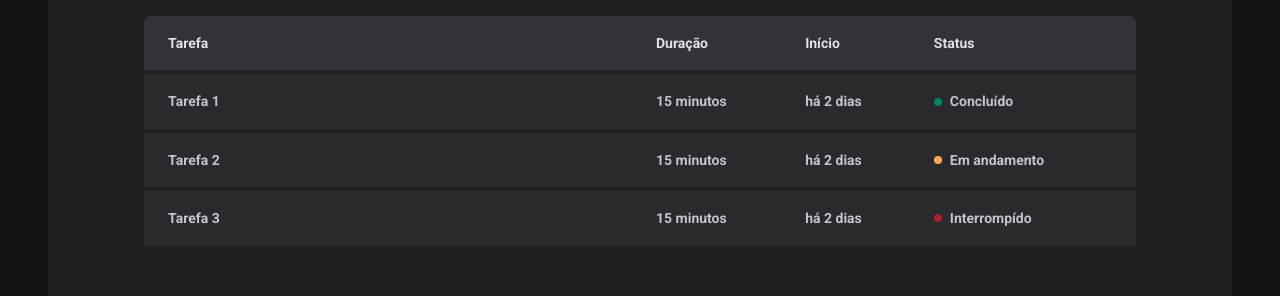
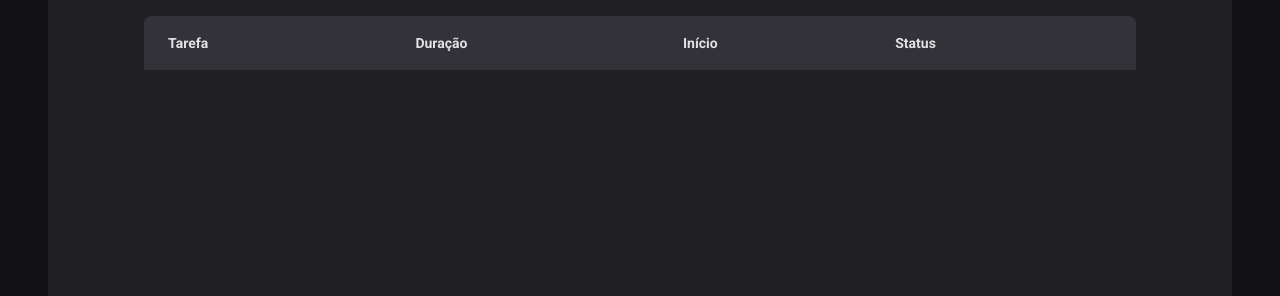
Before and after one commit to jimdmm/Ignite-timer, a React (Vite) app: page /history in a window 1280 px wide. Shown: the part 220-516 px from the top of the page. Built offline with nearby package versions, Linux system fonts and the light colour scheme.

Commit message:
adding useReducer

```diff
--- a/src/contexts/CyclesContext.tsx
+++ b/src/contexts/CyclesContext.tsx
@@ -1,4 +1,4 @@
-import { createContext, ReactNode, useState } from 'react'
+import { createContext, ReactNode, useReducer, useState } from 'react'
 
 interface Cycle {
   id: string
@@ -31,25 +31,69 @@ interface CyclesContextProviderProps {
   children: ReactNode
 }
 
+interface CyclesState {
+  cycles: Cycle[]
+  activeCycleId: string | null
+}
+
 export function CyclesContextProvider({
   children,
 }: CyclesContextProviderProps) {
-  const [cycles, setCycles] = useState<Cycle[]>([])
+  const [cyclesState, dispatch] = useReducer(
+    (state: CyclesState, action: any) => {
+      switch (action.type) {
+        case 'ADD_NEW_CYCLE':
+          return {
+            ...state,
+            cycles: [...state.cycles, action.payload.newCycle],
+            activeCycleId: action.payload.newCycle.id,
+          }
+        case 'INTERRUPT_CURRENT_CYCLE':
+          return {
+            ...state,
+            cycles: state.cycles.map((cycle) => {
+              if (cycle.id === state.activeCycleId) {
+                return { ...cycle, interruptedDate: new Date() }
+              } else {
+                return cycle
+              }
+            }),
+            activeCycleId: null,
+          }
+        case 'MARK_CURRENT_CYCLE_AS_FINISHED':
+          return {
+            ...state,
+            cycles: state.cycles.map((cycle) => {
+              if (cycle.id === state.activeCycleId) {
+                return { ...cycle, finishedDate: new Date() }
+              } else {
+                return cycle
+              }
+            }),
+            activeCycleId: null,
+          }
+        default:
+          return state
+      }
+    },
+    {
+      cycles: [],
+      activeCycleId: null,
+    },
+  )
+
   const [amountSecondsPassed, setAmountSecondsPassed] = useState<number>(0)
-  const [activeCycleId, setActiveCycleId] = useState<string | null>(null)
 
+  const { cycles, activeCycleId } = cyclesState
   const activeCycle = cycles.find((cycle) => cycle.id === activeCycleId)
 
   function markCurrentCycleAsFinished() {
-    setCycles((state) =>
-      state.map((cycle) => {
-        if (cycle.id === activeCycleId) {
-          return { ...cycle, finishedDate: new Date() }
-        } else {
-          return cycle
-        }
-      }),
-    )
+    dispatch({
+      type: 'MARK_CURRENT_CYCLE_AS_FINISHED',
+      payload: {
+        activeCycleId,
+      },
+    })
   }
 
   function setSecondsPassed(seconds: number) {
@@ -64,23 +108,23 @@ export function CyclesContextProvider({
       startDate: new Date(),
     }
 
-    setCycles((state) => [...state, newCycle])
-    setActiveCycleId(newCycle.id)
+    dispatch({
+      type: 'ADD_NEW_CYCLE',
+      payload: {
+        newCycle,
+      },
+    })
+
     setAmountSecondsPassed(0)
   }
 
   function interruptCycle() {
-    setCycles((state) =>
-      state.map((cycle) => {
-        if (cycle.id === activeCycleId) {
-          return { ...cycle, interruptedDate: new Date() }
-        } else {
-          return cycle
-        }
-      }),
-    )
-
-    setActiveCycleId(null)
+    dispatch({
+      type: 'INTERRUPT_CURRENT_CYCLE',
+      payload: {
+        activeCycleId,
+      },
+    })
   }
 
   return (
--- a/src/pages/History/index.tsx
+++ b/src/pages/History/index.tsx
@@ -1,4 +1,6 @@
 import { useContext } from 'react'
+import { formatDistanceToNow } from 'date-fns'
+import ptBR from 'date-fns/locale/pt-BR'
 import { HistoryContainer, HistoryList, Status } from './styles'
 import { CyclesContext } from '../../contexts/CyclesContext'
 
@@ -20,30 +22,33 @@ export const History = () => {
             </tr>
           </thead>
           <tbody>
-            <tr>
-              <td>Tarefa 1</td>
-              <td>15 minutos</td>
-              <td>há 2 dias</td>
-              <td>
-                <Status statusColor="green">Concluído</Status>
-              </td>
-            </tr>
-            <tr>
-              <td>Tarefa 2</td>
-              <td>15 minutos</td>
-              <td>há 2 dias</td>
-              <td>
-                <Status statusColor="yellow">Em andamento</Status>
-              </td>
-            </tr>
-            <tr>
-              <td>Tarefa 3</td>
-              <td>15 minutos</td>
-              <td>há 2 dias</td>
-              <td>
-                <Status statusColor="red">Interrompído</Status>
-              </td>
-            </tr>
+            {cycles.map((cycle) => {
+              return (
+                <tr key={cycle.id}>
+                  <td>{cycle.task}</td>
+                  <td>{cycle.minutesAmount} minutos</td>
+                  <td>
+                    {formatDistanceToNow(cycle.startDate, {
+                      addSuffix: true,
+                      locale: ptBR,
+                    })}
+                  </td>
+                  <td>
+                    {cycle.finishedDate && (
+                      <Status statusColor="green">Concluído</Status>
+                    )}
+
+                    {cycle.interruptedDate && (
+                      <Status statusColor="red">Interrompido</Status>
+                    )}
+
+                    {!cycle.finishedDate && !cycle.interruptedDate && (
+                      <Status statusColor="yellow">Em andamento</Status>
+                    )}
+                  </td>
+                </tr>
+              )
+            })}
           </tbody>
         </table>
       </HistoryList>
```
